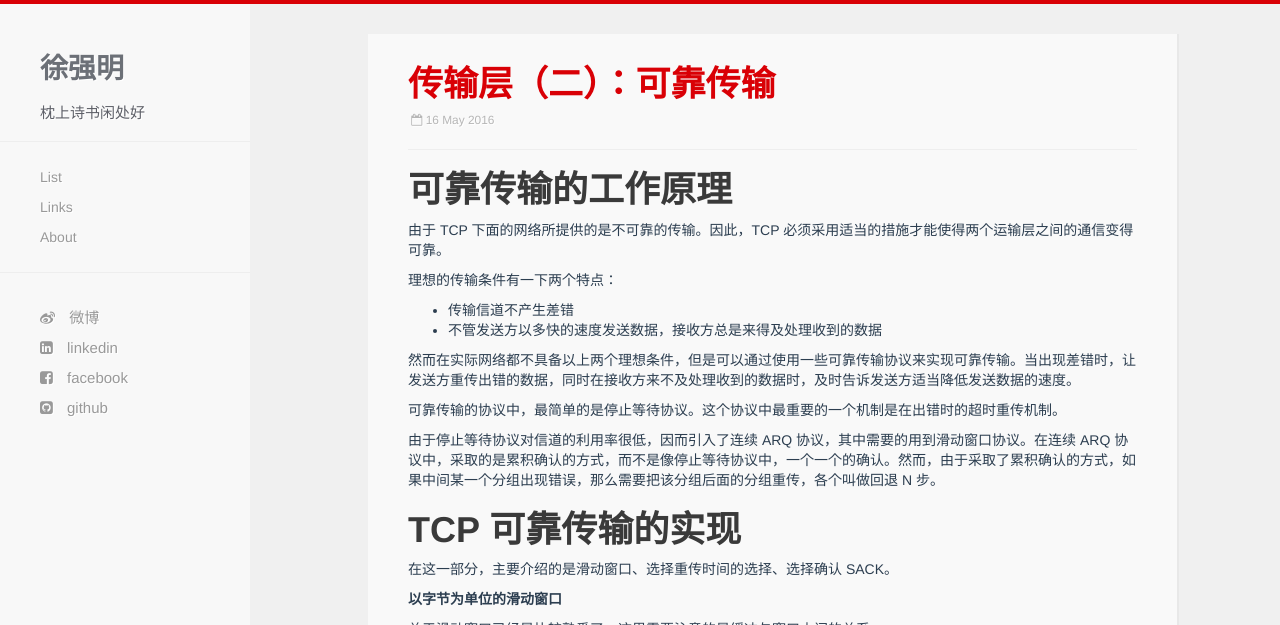
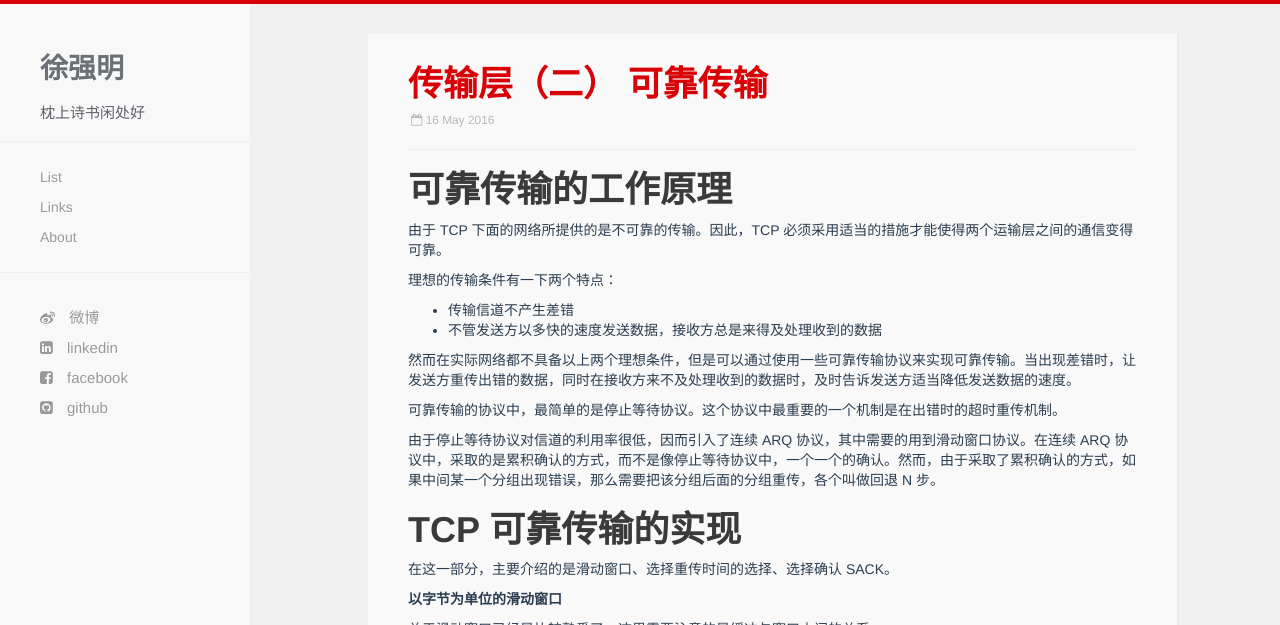
Before and after one commit to xuqiangm/xuqiangm.github.io, a Jekyll site: the page built from _posts/2016-05-16-reliable_transmision.md, in a window 1280 px wide and 900 px high, cut to the strip 0-625 px from the top of the window. Built offline with Jekyll 4.4.1, drawn with Linux system fonts in a browser that asks for light colours; nearby versions of some CDN libraries; Markdown is read by kramdown in place of the engine named in the settings; comment, search, counter and statistics services are not loaded.

Commit message:
Revert "传输层四"
This reverts commit 1bb804e26e66b30ad6ed3678a7a6bb4f493b02b2.

```diff
--- a/_posts/2016-05-16-reliable_transmision.md
+++ b/_posts/2016-05-16-reliable_transmision.md
@@ -1,5 +1,5 @@
 ---
-title: 传输层（二）：可靠传输
+title: 传输层（二） 可靠传输
 date: 2016-05-16
 categories: Network
 ---
```
Also changed, not shown: _posts/2016-04-15-transport_layer.md (+1 -1 lines).
